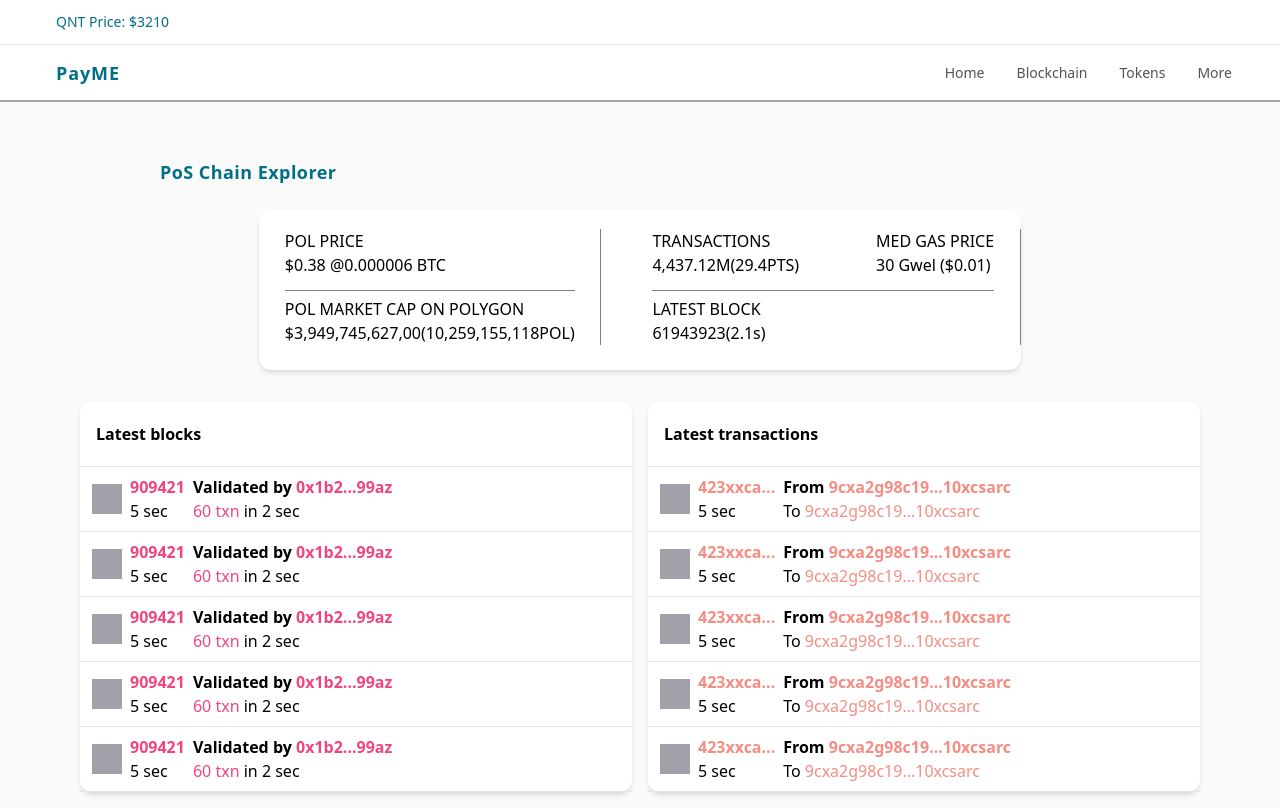
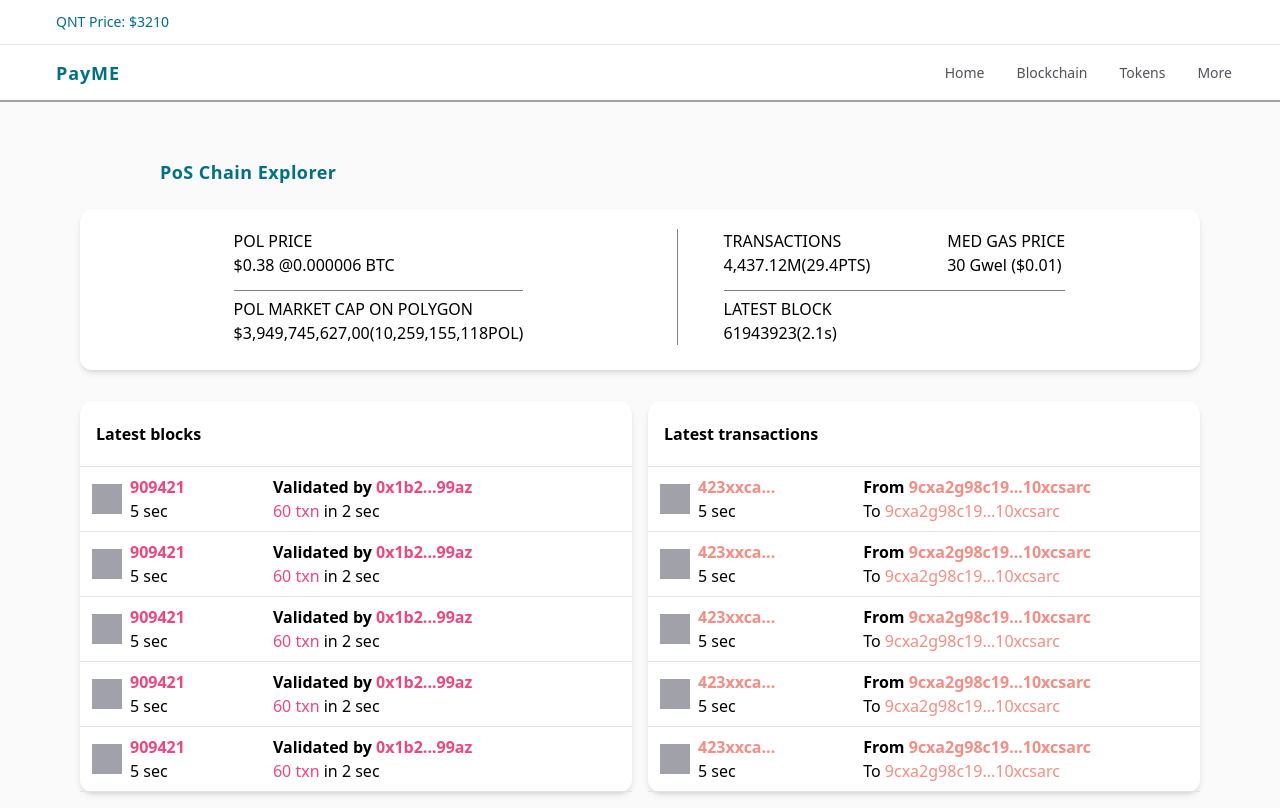
Before and after one commit to yashashvitaank/chain-page-payme, a React (Vite) app: page / in a window 1280 px wide. Built offline with nearby package versions, Linux system fonts and the light colour scheme.

Commit message:
Alignment changes

```diff
--- a/src/components/GeneralSection.jsx
+++ b/src/components/GeneralSection.jsx
@@ -4,9 +4,9 @@ import LineChart from './LineChart'
 function GeneralSection() {
   return (
     <div className='w-full flex justify-center relative'>
-        <div className='bg-white min-h-40 shadow-md rounded-xl -translate-y-[20%]'>
-          <div className='flex'>
-            <div className='mt-[1.5vw] px-[2vw] border-r-[grey] border-r border-solid'>
+        <div className='bg-white w-full min-h-40 shadow-md rounded-xl -translate-y-[20%]'>
+          <div className='flex space-x-5'>
+            <div className='mt-[1.5vw] px-[12vw] border-r-[grey] border-r border-solid'>
               <div>
                 <div>
                 <h3>POL PRICE</h3>
@@ -18,7 +18,7 @@ function GeneralSection() {
                 </div>
               </div>
             </div>
-            <div className='ml-[2vw] mt-[1.5vw] px-[2vw] border-r-[grey] border-r border-solid'>
+            <div className='ml-[6vw] mt-[1.5vw] px-[2vw] '>
               <div className='flex'>
                 <div>
                 <h3>TRANSACTIONS</h3>
--- a/src/components/TableSection.jsx
+++ b/src/components/TableSection.jsx
@@ -23,7 +23,7 @@ function TableSection({data, type}) {
           <p style={{color: color, fontWeight: "bold"}}>{rowData.id}</p>
           <p className=''>{rowData.time}</p>
         </div>
-        <div className='flex flex-col'>
+        <div className='flex flex-col ml-20'>
           {isBlock ? <Column upperText={rowData.validated_by} lowerText={rowData.transactions} trnTime={rowData?.transaction_time} /> : <Column upperText={rowData.from} lowerText={rowData.to} />}
         </div>
         </div>
```
